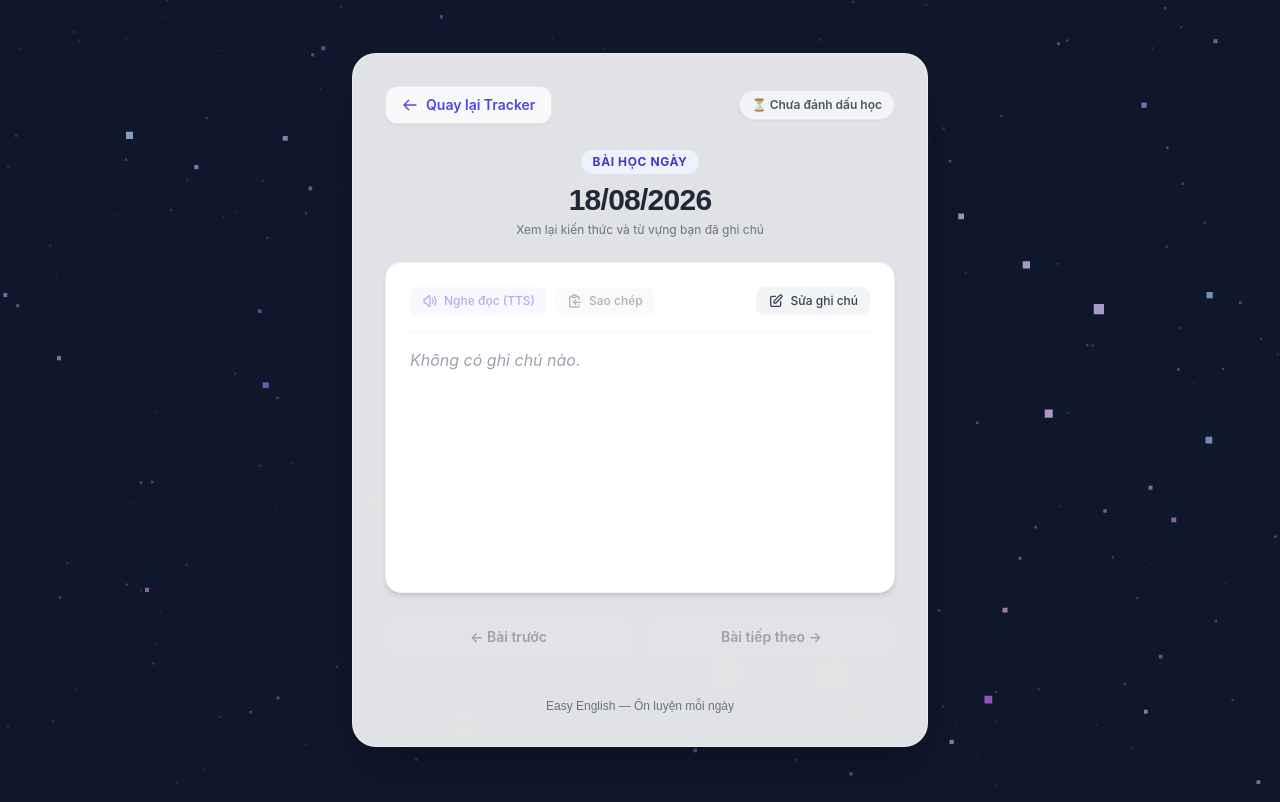
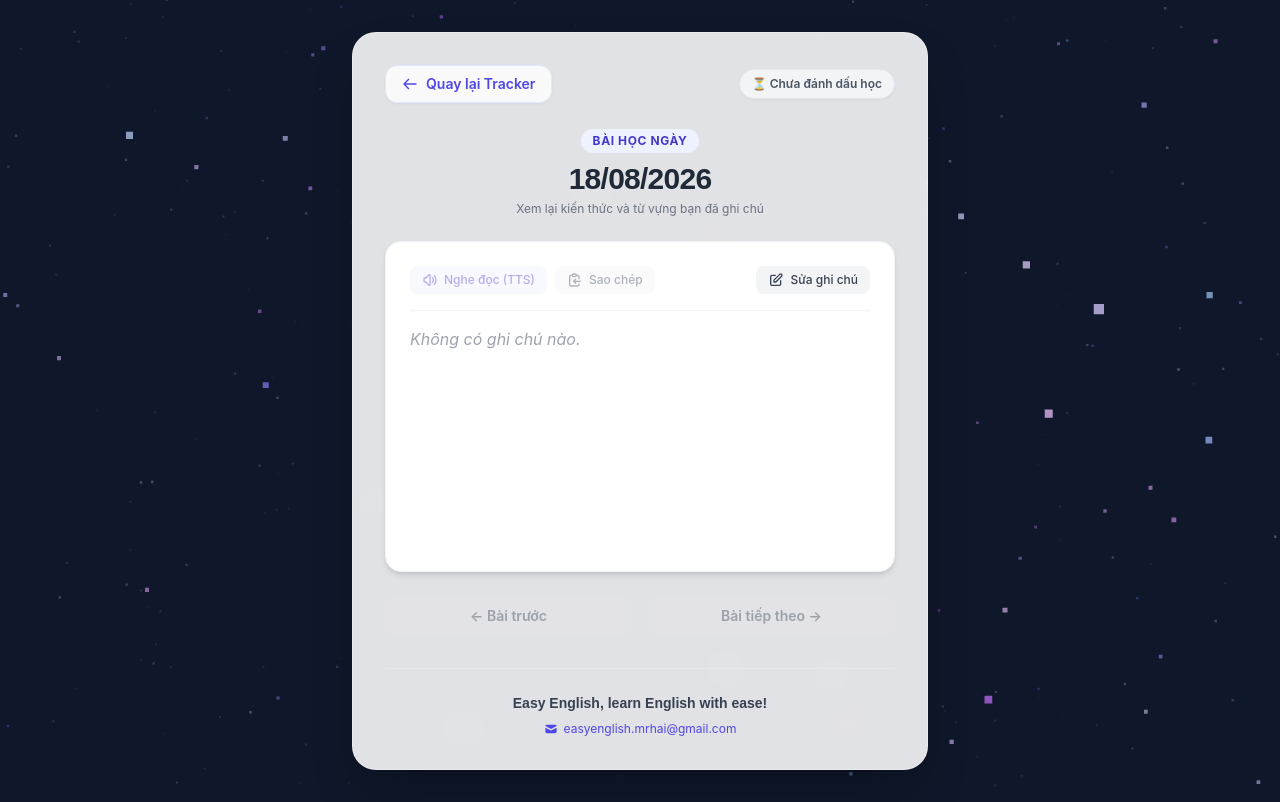
Before and after one commit to haiphamminhbk/easyenglish-30min-everyday, a Next.js app: page /review in a window 1280 px wide. Built offline with nearby package versions, Linux system fonts and the light colour scheme; no server answers.

Commit message:
add footer page

```diff
--- a/app/review/page.jsx
+++ b/app/review/page.jsx
@@ -323,10 +323,20 @@ function ReviewContent() {
       </div>
 
       {/* Footer */}
-      <footer className="text-center text-xs text-gray-500 pt-4 border-t border-gray-200/80">
-        <p className="font-medium" style={{ fontFamily: 'Poppins, sans-serif' }}>
-          Easy English — Ôn luyện mỗi ngày
+      <footer className="mt-8 text-center text-xs text-gray-600 flex flex-col items-center gap-2 pt-6 border-t border-gray-200">
+        <p className="text-sm font-semibold text-gray-700" style={{ fontFamily: 'Poppins, sans-serif' }}>
+          Easy English, learn English with ease!
         </p>
+        <a
+          href="mailto:easyenglish.mrhai@gmail.com"
+          className="flex items-center gap-1.5 text-xs text-indigo-600 hover:text-indigo-700 transition-colors"
+        >
+          <svg className="w-3.5 h-3.5" fill="currentColor" viewBox="0 0 20 20">
+            <path d="M2.003 5.884L10 9.882l7.997-3.998A2 2 0 0016 4H4a2 2 0 00-1.997 1.884z" />
+            <path d="M18 8.118l-8 4-8-4V14a2 2 0 002 2h12a2 2 0 002-2V8.118z" />
+          </svg>
+          <span>easyenglish.mrhai@gmail.com</span>
+        </a>
       </footer>
     </main>
   );
```
Also changed, not shown: review.html (+9 -2 lines).
